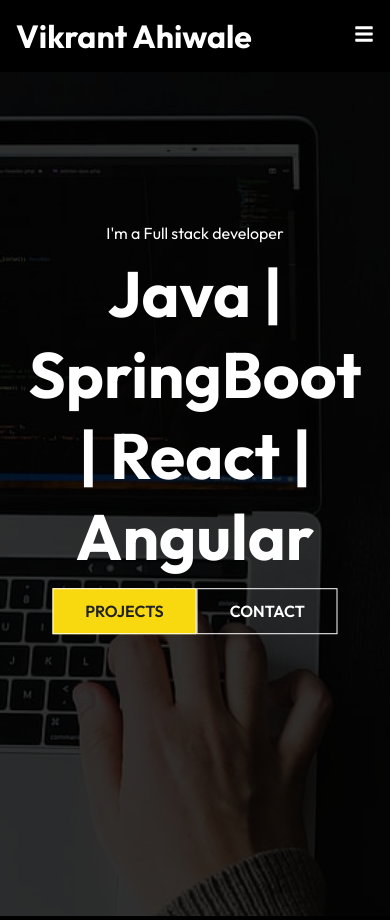
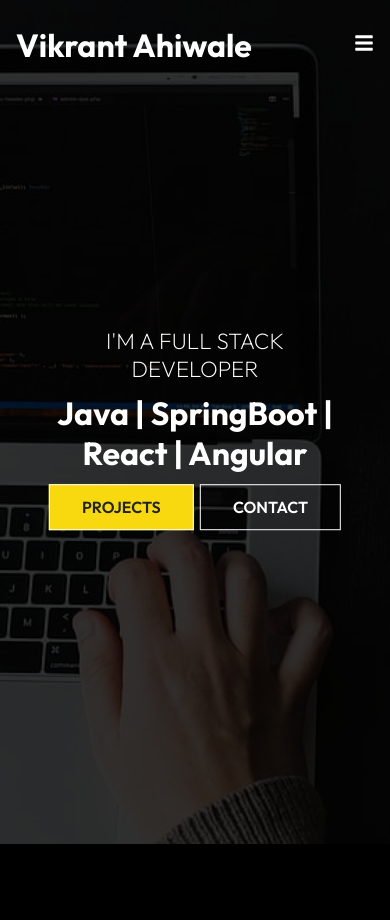
Before and after one commit to ahiwalevikrant/React-portfolio, a React (Create React App) app: page / in a window 390 px wide. After the commit the page ends 848 px from the top, so only its background shows below. Built offline with nearby package versions, Linux system fonts and the light colour scheme.

Commit message:
feat:scroll bg color added

```diff
--- a/src/components/HeroimgStyles.css
+++ b/src/components/HeroimgStyles.css
@@ -35,3 +35,21 @@
     font-size: 4rem;
     padding: 0.6rem 0 1.5rem;
 }
+.hero .content p {
+ font-size: 1.4rem;
+ font-weight: 200;
+ text-transform: uppercase;
+}
+
+.content .btn {
+    margin: 1rem 0.2rem;
+}
+
+@media screen and (max-width: 640px){
+    .hero .content h1{
+        font-size: 2rem;
+    }
+    .hero .content p {
+     font-size: 1.4rem;
+    }
+}
--- a/src/components/Navbar.js
+++ b/src/components/Navbar.js
@@ -6,8 +6,17 @@
 const Navbar = () => {
     const [Click,SetClick]= useState(false);
     const handleClick = () => SetClick(!Click);
+    const [color,SetColor] = useState(false);
+    const changeColor = () =>{
+        if(window.screenY >= 100){
+            SetColor(true);
+        }else{
+            SetColor(false);
+        }
+    };
+    window.addEventListener("scroll",changeColor);
   return (
-    <div className="header">
+    <div className={color ? "header header-bg" : "header"}>
         <Link to="/">
         <h1>Vikrant Ahiwale</h1>
         </Link>
--- a/src/components/NavbarStyles.css
+++ b/src/components/NavbarStyles.css
@@ -3,7 +3,14 @@
     justify-content: space-between;
     align-items: center;
     padding: 1rem;
-
+    position: fixed;
+    height: 90px;
+    width: 100%;
+    z-index: 10;
+}
+.header-bg{
+    background-color: rgba(0, 0, 0, 0.85);
+    transition: 0.5s;
 }
 .nav-menu{
     display: flex;
```
